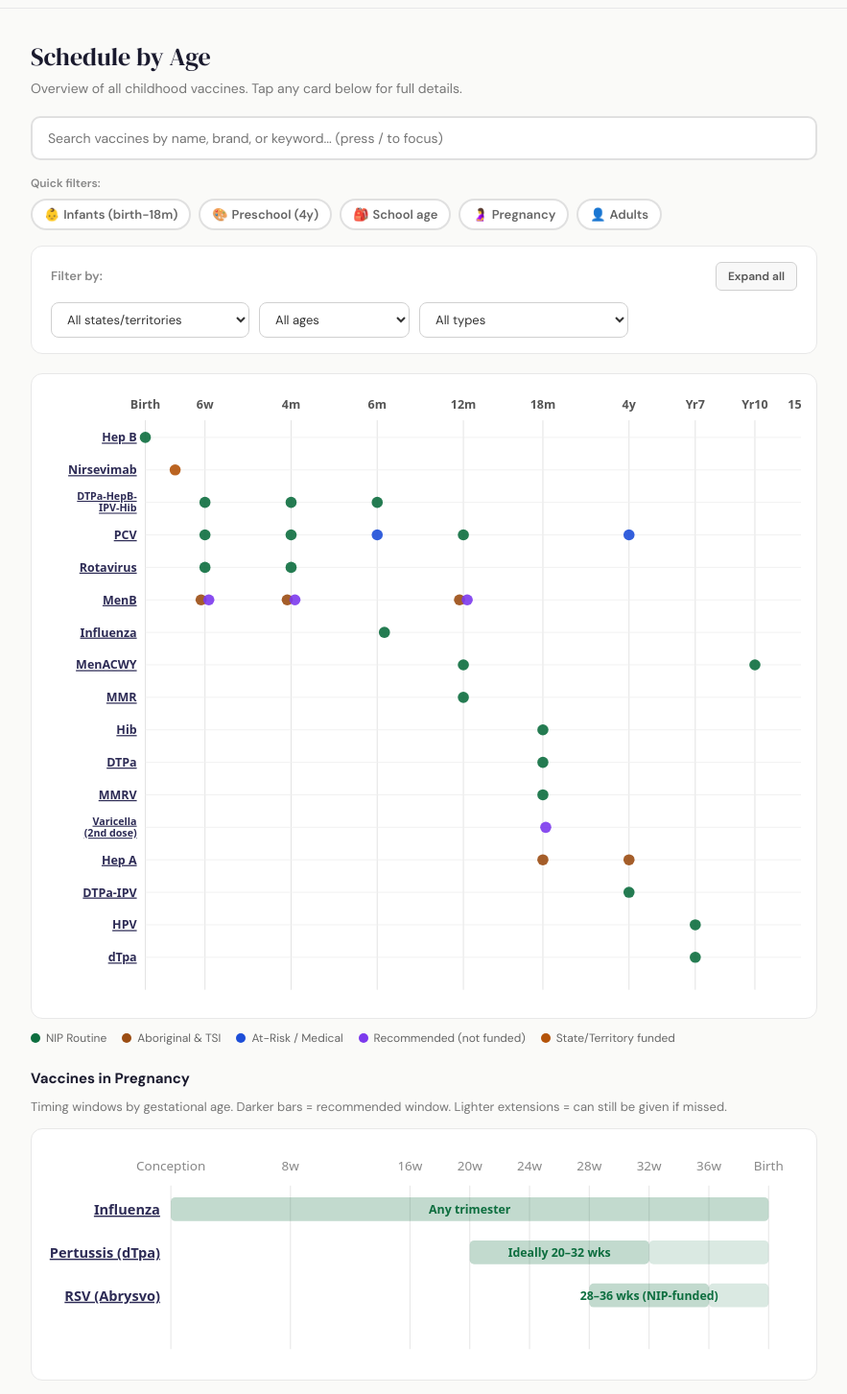
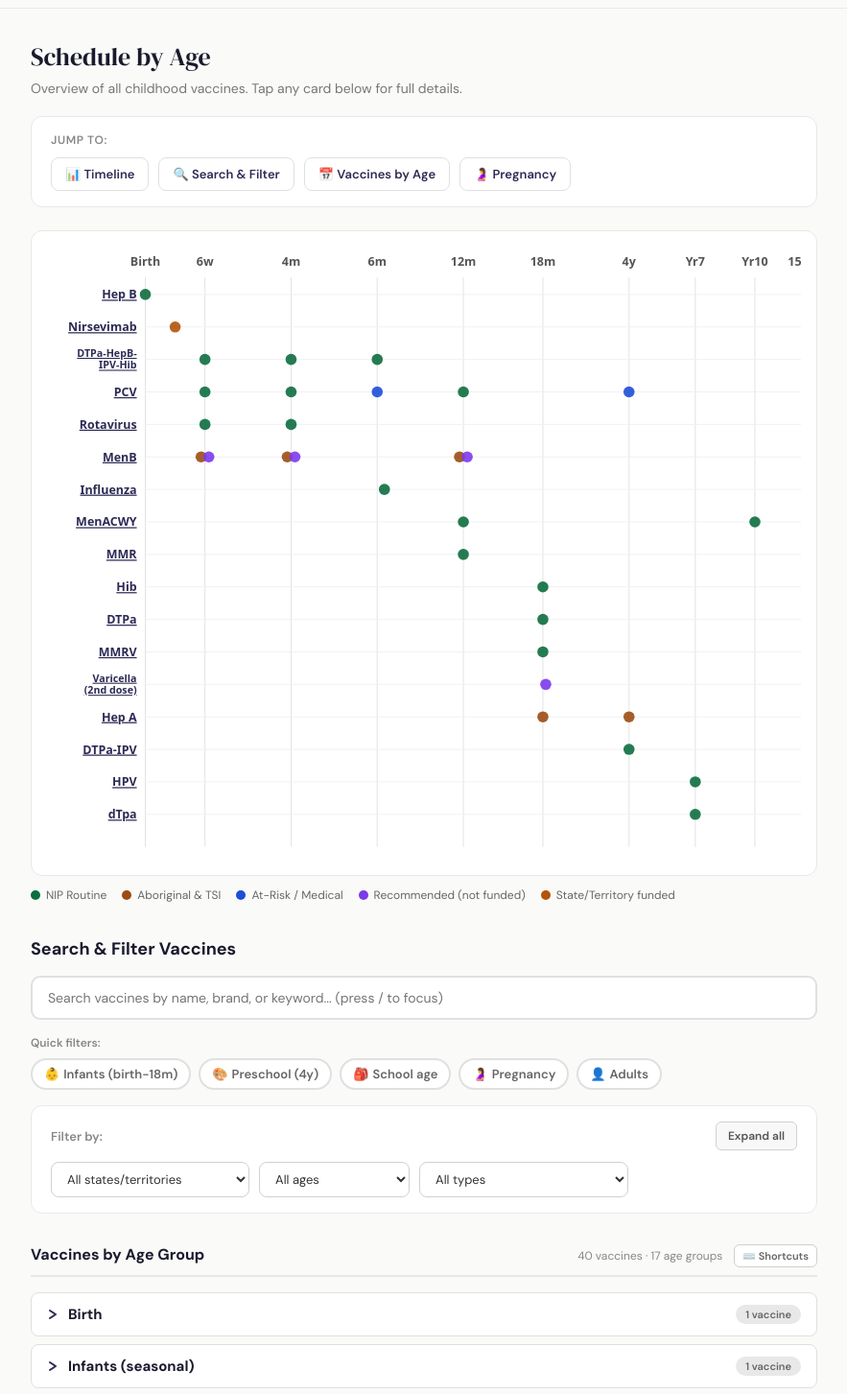
Before and after one commit to therealoutofgamut/nip-schedule, a React (Vite) app: page / in a window 1280 px wide. Shown: the part 384-1837 px from the top of the page at 96% size, without its empty margins (198-1081 px from the left). Built offline with nearby package versions, Linux system fonts and the light colour scheme.

Commit message:
Further removed clutter and improved visual appearance of vaccine overview.

```diff
--- a/src/App.jsx
+++ b/src/App.jsx
@@ -3153,8 +3153,85 @@ export default function AustralianNIPSchedule() {
             <h2 style={{ fontFamily: "'DM Serif Display', Georgia, serif", fontSize: "26px", fontWeight: 400, margin: "0 0 6px" }}>Schedule by Age</h2>
             <p style={{ color: "#777", fontSize: "14px", margin: "0 0 20px" }}>Overview of all childhood vaccines. Tap any card below for full details.</p>
 
-            {/* Search Bar */}
-            <div style={{ marginBottom: "16px" }}>
+            {/* Quick Links */}
+            <div style={{
+              background: "#fff",
+              borderRadius: "12px",
+              border: "1px solid #e8e8e8",
+              padding: "16px 20px",
+              marginBottom: "24px",
+            }}>
+              <div style={{ fontSize: "12px", color: "#888", fontWeight: 600, textTransform: "uppercase", letterSpacing: "0.05em", marginBottom: "10px" }}>
+                Jump to:
+              </div>
+              <div style={{ display: "flex", gap: "10px", flexWrap: "wrap" }}>
+                {[
+                  { label: "📊 Timeline", id: "timeline" },
+                  { label: "🔍 Search & Filter", id: "search" },
+                  { label: "📅 Vaccines by Age", id: "by-age" },
+                  { label: "🤰 Pregnancy", id: "pregnancy" },
+                ].map(link => (
+                  <button
+                    key={link.id}
+                    onClick={() => {
+                      const element = document.getElementById(link.id);
+                      if (element) {
+                        element.scrollIntoView({ behavior: "smooth", block: "start" });
+                      }
+                    }}
+                    style={{
+                      padding: "8px 14px",
+                      fontSize: "13px",
+                      fontWeight: 600,
+                      border: "1px solid #e0e0e0",
+                      borderRadius: "8px",
+                      background: "#fff",
+                      color: "#2d2b55",
+                      cursor: "pointer",
+                      fontFamily: "inherit",
+                      transition: "all 0.2s ease",
+                    }}
+                    onMouseEnter={e => {
+                      e.currentTarget.style.background = "#f8f9fa";
+                      e.currentTarget.style.borderColor = "#2d2b55";
+                    }}
+                    onMouseLeave={e => {
+                      e.currentTarget.style.background = "#fff";
+                      e.currentTarget.style.borderColor = "#e0e0e0";
+                    }}
+                  >
+                    {link.label}
+                  </button>
+                ))}
+              </div>
+            </div>
+
+            {/* Timeline overview */}
+            <div id="timeline" style={{ background: "#fff", borderRadius: "12px", border: "1px solid #e8e8e8", padding: "16px", overflow: "hidden", marginBottom: "12px" }}>
+              <Timeline
+                onSelect={setSelectedItem}
+                stateFilter={stateFilter}
+                ageFilter={ageFilter}
+                typeFilter={typeFilter}
+              />
+            </div>
+            <div style={{ display: "flex", gap: "16px", marginBottom: "24px", flexWrap: "wrap" }}>
+              {Object.entries(TYPES).map(([key, val]) => (
+                <span key={key} style={{ display: "inline-flex", alignItems: "center", gap: "6px", fontSize: "12px", color: "#666" }}>
+                  <span style={{ width: "10px", height: "10px", borderRadius: "50%", background: val.color, display: "inline-block" }} />
+                  {val.label}
+                </span>
+              ))}
+            </div>
+
+            {/* Search & Filter Section */}
+            <div id="search">
+              <h3 style={{ fontSize: "18px", fontWeight: 700, color: "#1a1a2e", margin: "0 0 16px", paddingTop: "12px" }}>
+                Search & Filter Vaccines
+              </h3>
+
+              {/* Search Bar */}
+              <div style={{ marginBottom: "16px" }}>
               <input
                 type="text"
                 placeholder="Search vaccines by name, brand, or keyword... (press / to focus)"
@@ -3317,24 +3394,6 @@ export default function AustralianNIPSchedule() {
               </div>
             </div>
 
-            {/* Timeline overview */}
-            <div style={{ background: "#fff", borderRadius: "12px", border: "1px solid #e8e8e8", padding: "16px", overflow: "hidden", marginBottom: "12px" }}>
-              <Timeline
-                onSelect={setSelectedItem}
-                stateFilter={stateFilter}
-                ageFilter={ageFilter}
-                typeFilter={typeFilter}
-              />
-            </div>
-            <div style={{ display: "flex", gap: "16px", marginBottom: "16px", flexWrap: "wrap" }}>
-              {Object.entries(TYPES).map(([key, val]) => (
-                <span key={key} style={{ display: "inline-flex", alignItems: "center", gap: "6px", fontSize: "12px", color: "#666" }}>
-                  <span style={{ width: "10px", height: "10px", borderRadius: "50%", background: val.color, display: "inline-block" }} />
-                  {val.label}
-                </span>
-              ))}
-            </div>
-
             {/* Filter status indicator */}
             {(stateFilter !== "ALL" || ageFilter !== "All ages" || typeFilter !== "all") && (
               <div style={{
@@ -3342,7 +3401,7 @@ export default function AustralianNIPSchedule() {
                 border: "1px solid #F4D89D",
                 borderRadius: "8px",
                 padding: "8px 12px",
-                marginBottom: "16px",
+                marginBottom: "20px",
                 fontSize: "12px",
                 color: "#8B6914",
                 display: "flex",
@@ -3358,18 +3417,10 @@ export default function AustralianNIPSchedule() {
                 </span>
               </div>
             )}
-
-            {/* Pregnancy timeline */}
-            <h3 style={{ fontSize: "15px", fontWeight: 700, color: "#1a1a2e", margin: "24px 0 10px" }}>
-              Vaccines in Pregnancy
-            </h3>
-            <p style={{ fontSize: "13px", color: "#777", margin: "0 0 12px", lineHeight: 1.5 }}>
-              Timing windows by gestational age. Darker bars = recommended window. Lighter extensions = can still be given if missed.
-            </p>
-            <div style={{ background: "#fff", borderRadius: "12px", border: "1px solid #e8e8e8", padding: "16px", overflow: "hidden", marginBottom: "16px" }}>
-              <PregnancyTimeline onSelect={setSelectedItem} />
             </div>
 
+            {/* Vaccines by Age Group Section */}
+            <div id="by-age">
             {grouped.length === 0 && (
               <p style={{ color: "#999", fontSize: "14px", padding: "32px 0", textAlign: "center" }}>No vaccines match your current filters.</p>
             )}
@@ -3505,6 +3556,20 @@ export default function AustralianNIPSchedule() {
                 </div>
               );
             })}
+            </div>
+
+            {/* Pregnancy timeline - moved to bottom */}
+            <div id="pregnancy" style={{ paddingTop: "32px" }}>
+              <h3 style={{ fontSize: "18px", fontWeight: 700, color: "#1a1a2e", margin: "0 0 10px" }}>
+                Vaccines in Pregnancy
+              </h3>
+              <p style={{ fontSize: "13px", color: "#777", margin: "0 0 12px", lineHeight: 1.5 }}>
+                Timing windows by gestational age. Darker bars = recommended window. Lighter extensions = can still be given if missed.
+              </p>
+              <div style={{ background: "#fff", borderRadius: "12px", border: "1px solid #e8e8e8", padding: "16px", overflow: "hidden", marginBottom: "16px" }}>
+                <PregnancyTimeline onSelect={setSelectedItem} />
+              </div>
+            </div>
           </section>
         )}
 
```
